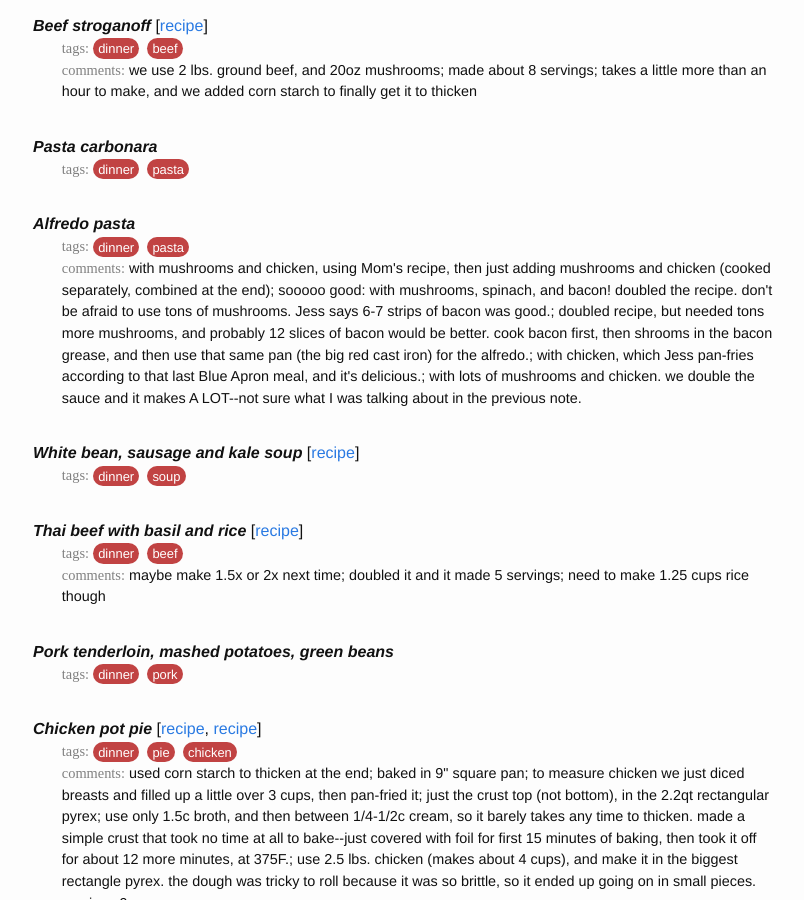
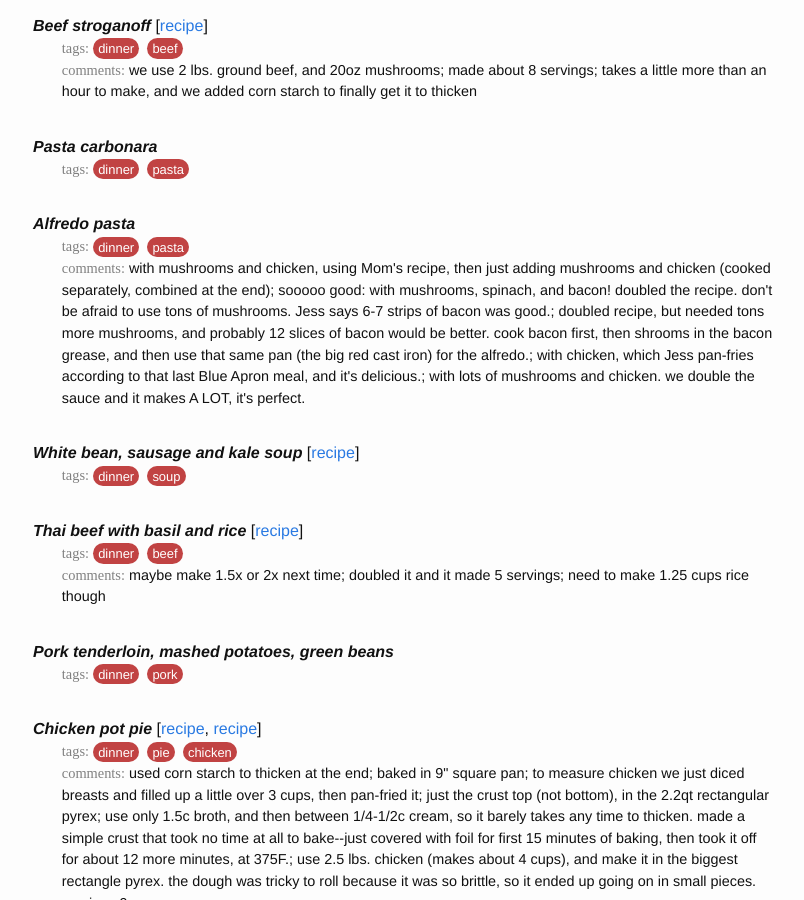
Before and after one commit to mobeets/recipes, a Jekyll site: the page built from index.html, in a window 1280 px wide and 900 px high, scrolled down 7853 px. Shown: the whole window, without its empty margins (237-1041 px from the left). Built offline with Jekyll 4.4.1, drawn with Linux system fonts in a browser that asks for light colours; nearby versions of some CDN libraries; library files that are not in the unit come from our copies; some of the changed lines change nothing that is shown; some of the changed text lies outside the part shown.

Commit message:
data update

```diff
--- a/_data/recipes.yml
+++ b/_data/recipes.yml
@@ -369,7 +369,7 @@
   - "https://natashaskitchen.com/slow-cooker-bolognese-sauce-recipe/"
   comments:
   - "Jess says she did 1/2c milk, 1/2c white wine, 1.5 cans of 28oz crushed tomatoes, 2T tomato paste, and sage instead of parsley"
-- count: 4
+- count: 5
   index: 150
   nickname: ""
   name: "turkey chili"
@@ -725,7 +725,7 @@
   - "sooooo good: with mushrooms, spinach, and bacon! doubled the recipe. don't be afraid to use tons of mushrooms. Jess says 6-7 strips of bacon was good."
   - "doubled recipe, but needed tons more mushrooms, and probably 12 slices of bacon would be better. cook bacon first, then shrooms in the bacon grease, and then use that same pan (the big red cast iron) for the alfredo."
   - "with chicken, which Jess pan-fries according to that last Blue Apron meal, and it's delicious."
-  - "with lots of mushrooms and chicken. we double the sauce and it makes A LOT--not sure what I was talking about in the previous note."
+  - "with lots of mushrooms and chicken. we double the sauce and it makes A LOT, it's perfect."
 - count: 1
   index: 120
   nickname: ""
@@ -2100,6 +2100,18 @@
   recipe_urls: []
   comments: []
 - count: 1
+  index: 76
+  nickname: ""
+  name: "yellow cake with chocolate icing"
+  tags:
+  - "dessert"
+  - "cake"
+  last_suggested_date: '2016-01-01'
+  recipe_urls:
+  - "https://www.allrecipes.com/recipe/24972/davids-yellow-cake/"
+  comments:
+  - "for the boys' birthday party tomorrow"
+- count: 1
   index: 75
   nickname: ""
   name: "banana blondies"
@@ -2186,7 +2198,7 @@
   tags:
   - "dessert"
   - "cake"
-  last_suggested_date: '2016-01-01'
+  last_suggested_date: '2020-05-23'
   recipe_urls: []
   comments:
   - "Jess makes it all herself"
@@ -2222,7 +2234,7 @@
   name: "oat balls"
   tags:
   - "dessert"
-  last_suggested_date: '2016-01-01'
+  last_suggested_date: '2020-05-23'
   recipe_urls: []
   comments:
   - "2T brown sugar, 2T honey, 2T coconut oil, 2T chocolate syrup, 6T? peanut butter, <2c? rolled oats. mix, make balls, put in fridge."
@@ -2454,7 +2466,7 @@
   name: "chevre and honey nests"
   tags:
   - "dessert"
-  last_suggested_date: '2016-01-01'
+  last_suggested_date: '2020-05-23'
   recipe_urls: []
   comments:
   - "using pie crust dough leftover from pie; make little nests (about the size of the bottom of a coke can), wipe with butter and with egg wash, then add some chevre, covered in honey; bake at 400F for about 15 mins or so"
@@ -2686,7 +2698,7 @@
   name: "oreo milkshake"
   tags:
   - "dessert"
-  last_suggested_date: '2016-01-01'
+  last_suggested_date: '2020-05-23'
   recipe_urls: []
   comments:
   - "oreos, milk, blue bell vanilla ice cream"
@@ -2916,7 +2928,7 @@
   tags:
   - "dessert"
   - "cookies"
-  last_suggested_date: '2016-01-01'
+  last_suggested_date: '2020-05-23'
   recipe_urls:
   - "http://www.wholegraingourmet.com/recipes/43-cookies/58-healthy-oatmeal-cookies.html"
   - "https://www.browneyedbaker.com/oatmeal-chocolate-chip-cookies-recipe"
```
